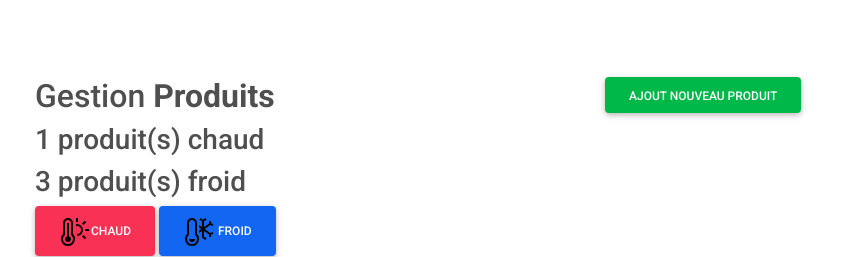
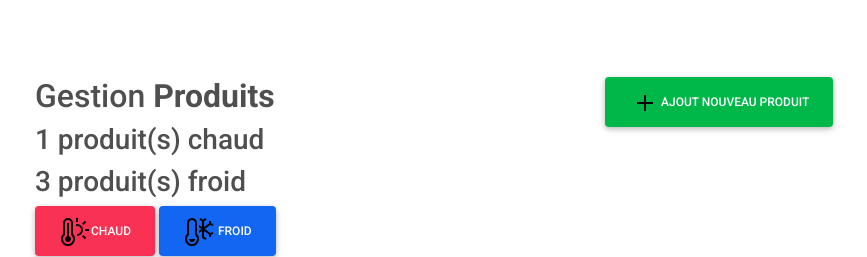
Before and after one commit to HelixFix/IntegrationPHP, a PHP site: page /index.php?page=gestion in a window 1280 px wide. Shown: the part 70-327 px from the top of the page, without its empty margins (47-914 px from the left). Run offline with PHP 8.4, Linux system fonts and the light colour scheme; data comes from the database, SQL or seed files in the repository; some libraries are stand-ins or nearby versions.

Commit message:
Add icon

```diff
--- a/pages/gestion.php
+++ b/pages/gestion.php
@@ -34,7 +34,9 @@ $countFroid = $db->query($requeteFroid);
                     } ?>
                 </div>
                 <div class="col-sm-6">
-                    <a href="index.php?page=formprd" class="btn btn-success" data-toggle="modal"><span>Ajout nouveau produit</span></a>
+
+
+                    <button type="button" class="btn btn-success" onclick="window.location.href='index.php?page=formprd'"><img src="images/add.svg" alt="">Ajout nouveau produit</button>
 
                 </div>
             </div>
```
Also changed, not shown: images/add.svg (added).
